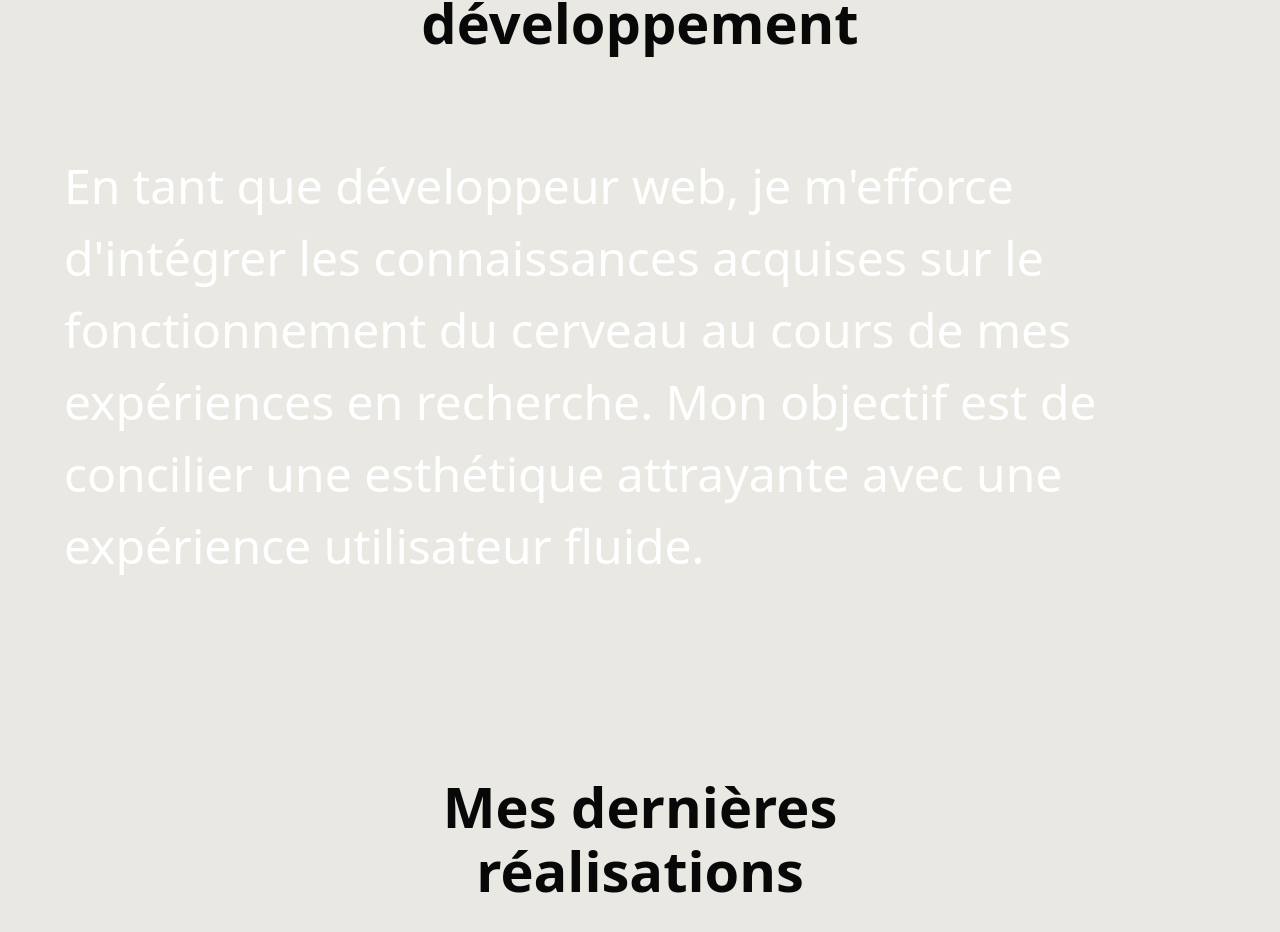
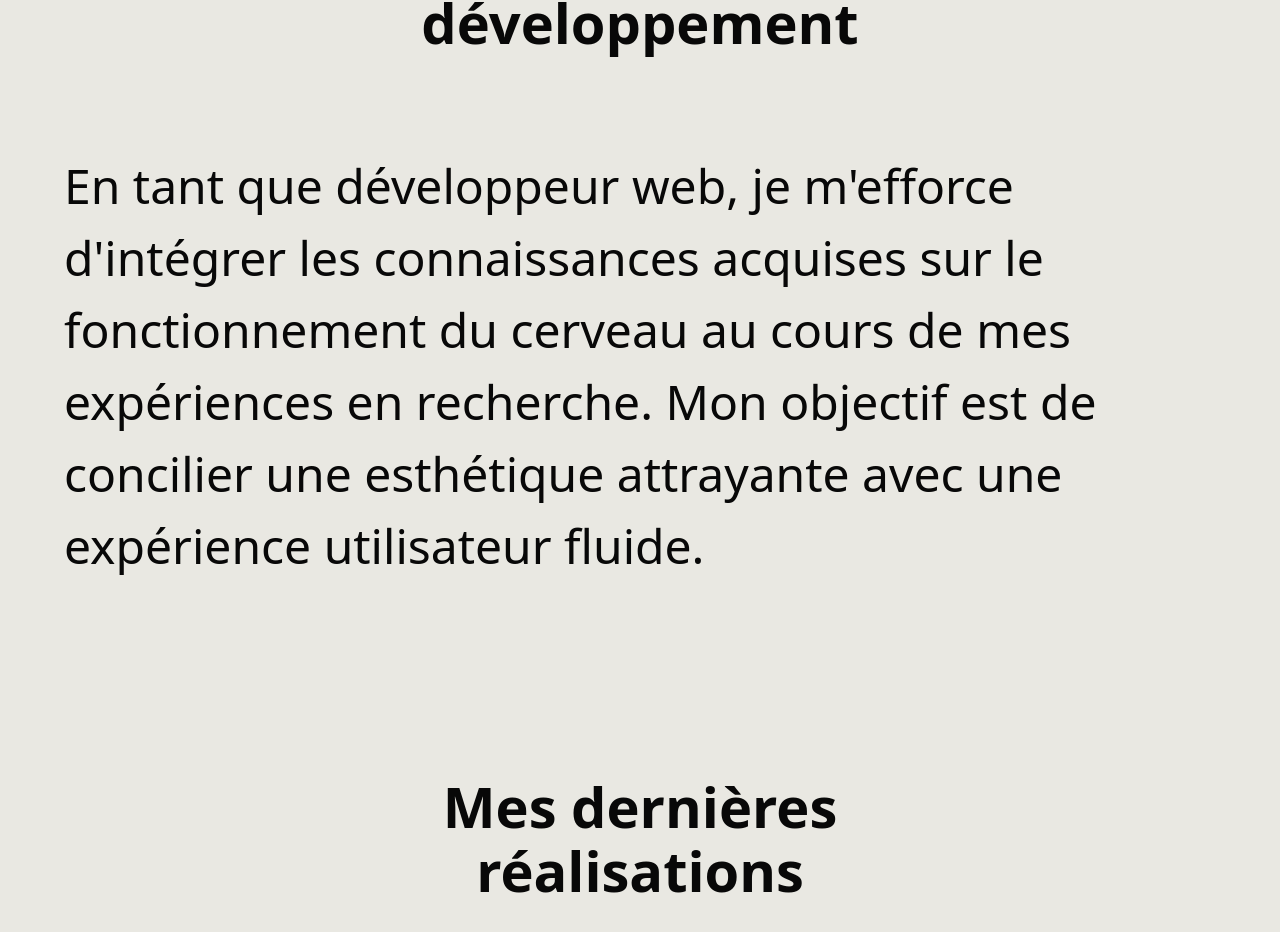
Before and after one commit to SebastienLaurentt/Portfolio-V2, a Next.js app: page / in a window 1280 px wide. Shown: the part 1158-2090 px from the top of the page. Built offline with nearby package versions, Linux system fonts and the light colour scheme.

Commit message:
update paragraphAnimation css with text-tertiary-foreground

```diff
--- a/components/Animation/ParagraphAnimation.tsx
+++ b/components/Animation/ParagraphAnimation.tsx
@@ -15,7 +15,7 @@ export default function ParagraphAnimation({ content }: { content: any }) {
   return (
     <motion.p
       ref={container}
-      className="flex flex-wrap text-white text-md md:text-xl lg:text-3xl xl:text-4xl leading-8 md:leading-[48px] lg:leading-[64px] xl:leading-[72px]"
+      className="flex flex-wrap text-tertiary-foreground text-md md:text-xl lg:text-3xl xl:text-4xl leading-8 md:leading-[48px] lg:leading-[64px] xl:leading-[72px]"
       style={{ opacity }}
     >
       {content}
```
